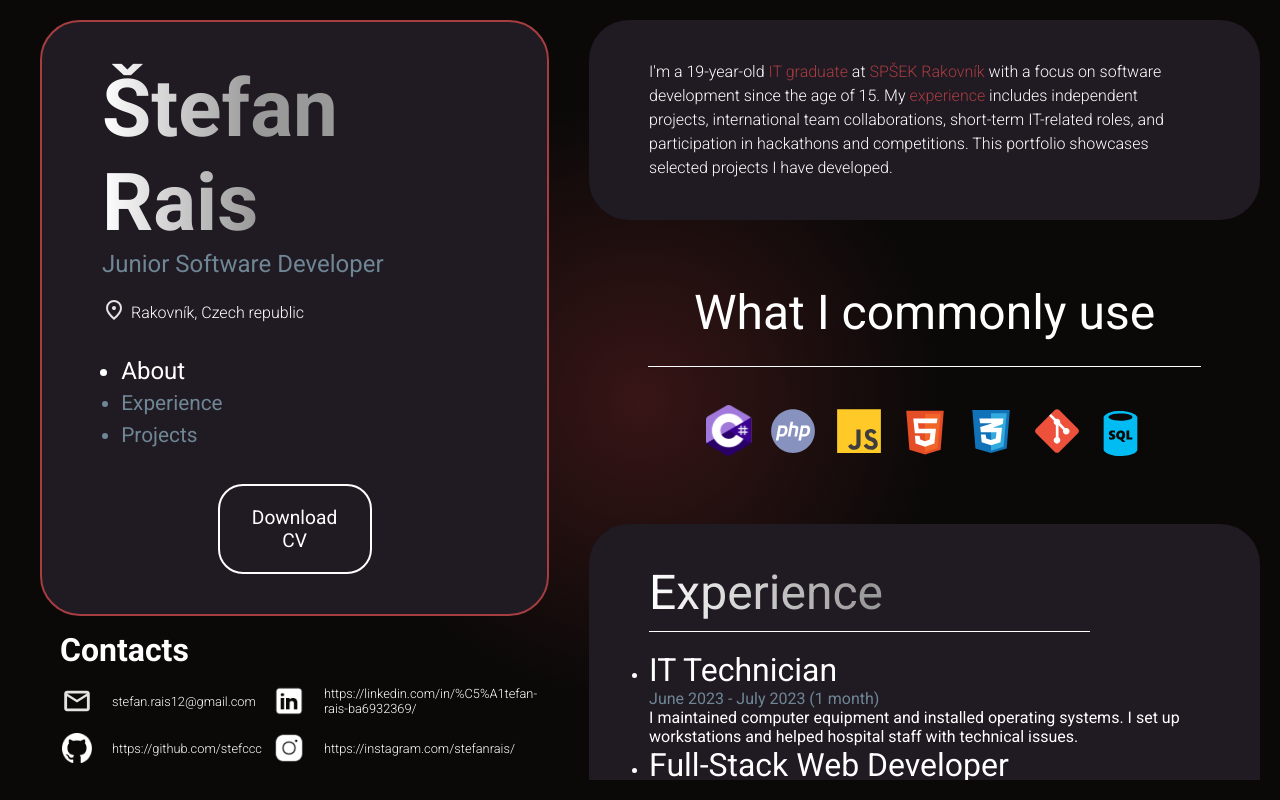
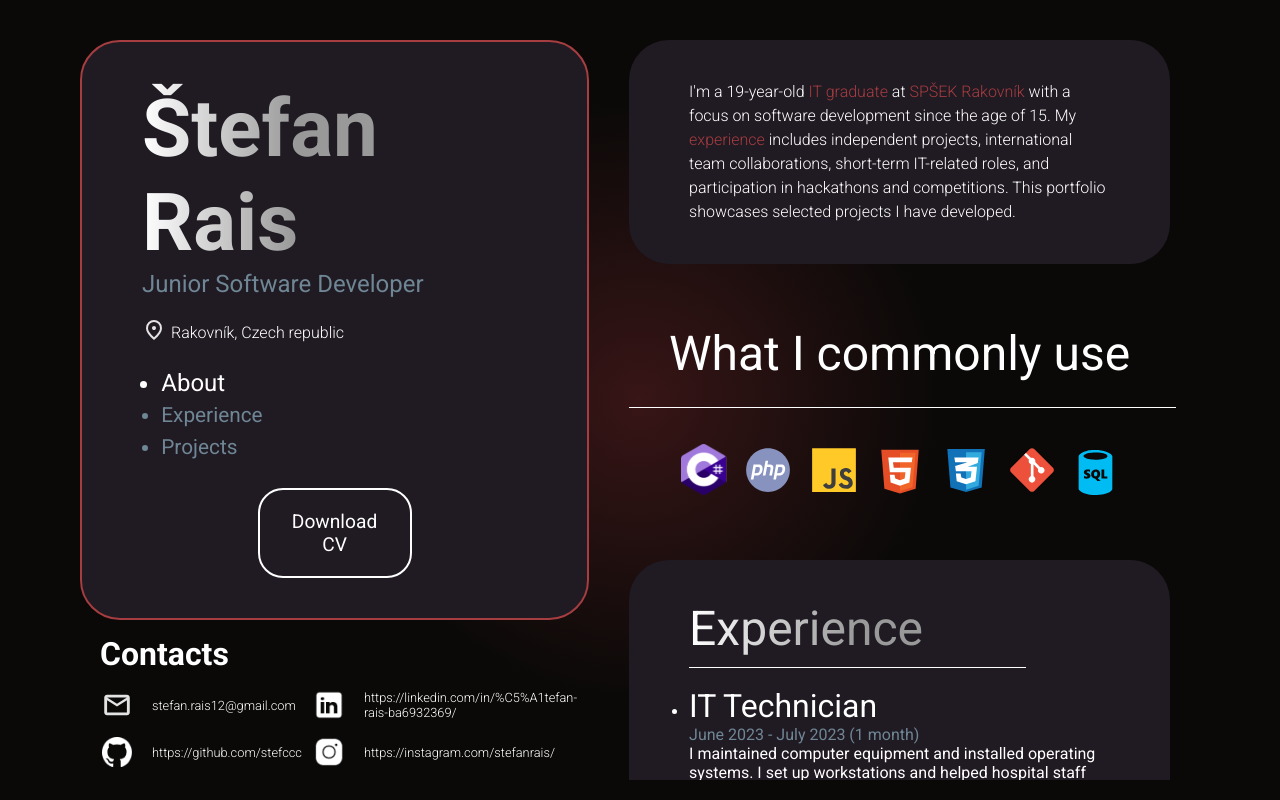
Before and after one commit to stefccc/portfolio-rais, a React (Vite) app: page / in a window 1280 px wide. Built offline with nearby package versions, Linux system fonts and the light colour scheme.

Commit message:
started work on mobile responsive css

```diff
--- a/src/App.css
+++ b/src/App.css
@@ -13,7 +13,7 @@
 }
 #root {
   height: 100vh;
-  padding: 20px 10px 20px 40px;
+  padding: 40px 80px 20px 80px;
   background: #381516;
   background: radial-gradient(
     circle,
@@ -27,3 +27,12 @@
   }
   gap: 15px 40px;
 }
+@media only screen and (max-width: 1200px) {
+  #root {
+    display: flex;
+    flex-direction: column;
+  }
+  #scrollPage {
+    overflow: visible;
+  }
+}
--- a/src/components/ScrollPage.css
+++ b/src/components/ScrollPage.css
@@ -3,7 +3,7 @@
   grid-row: 1 / 3;
   overflow-y: scroll;
   scroll-behavior: smooth;
-  padding-right: 10px;
+  padding-right: 30px;
 }
 ::-webkit-scrollbar {
   width: 1px;
```
